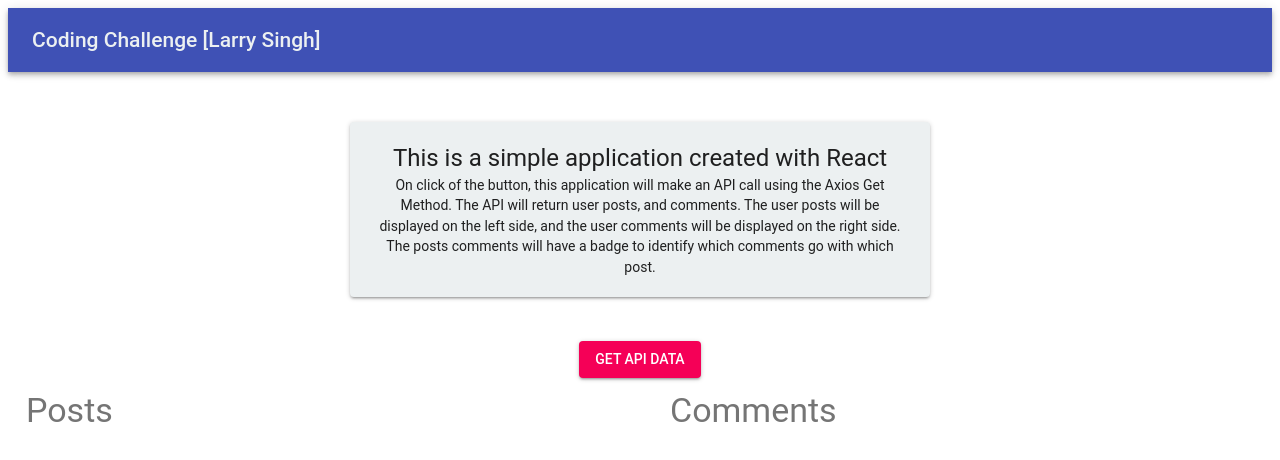
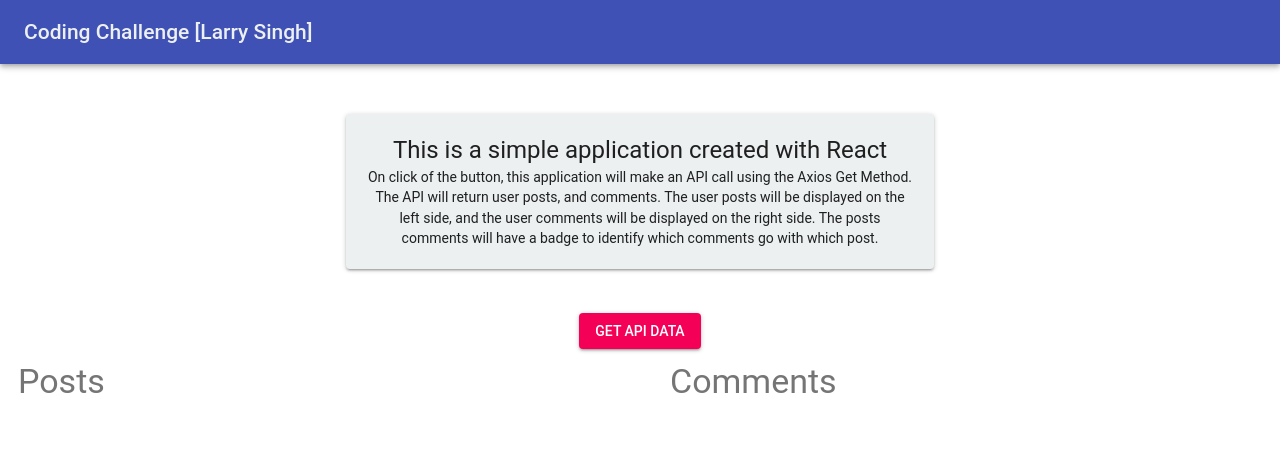
Before and after one commit to singhp2/hatechcodingchallenge, a React (Create React App) app: page / in a window 1280 px wide. Shown: the top 460 px of the page. Built offline with nearby package versions, Linux system fonts and the light colour scheme.

Commit message:
fixed styling issue

```diff
--- /dev/null
+++ b/src/index.css
@@ -0,0 +1,5 @@
+body {
+  margin: 0;
+  padding: 0;
+  font-family: sans-serif;
+}
--- a/src/index.js
+++ b/src/index.js
@@ -1,5 +1,6 @@
 import React from 'react';
 import ReactDOM from 'react-dom';
+import './index.css';
 import App from './App';
 import registerServiceWorker from './registerServiceWorker';
 
```
